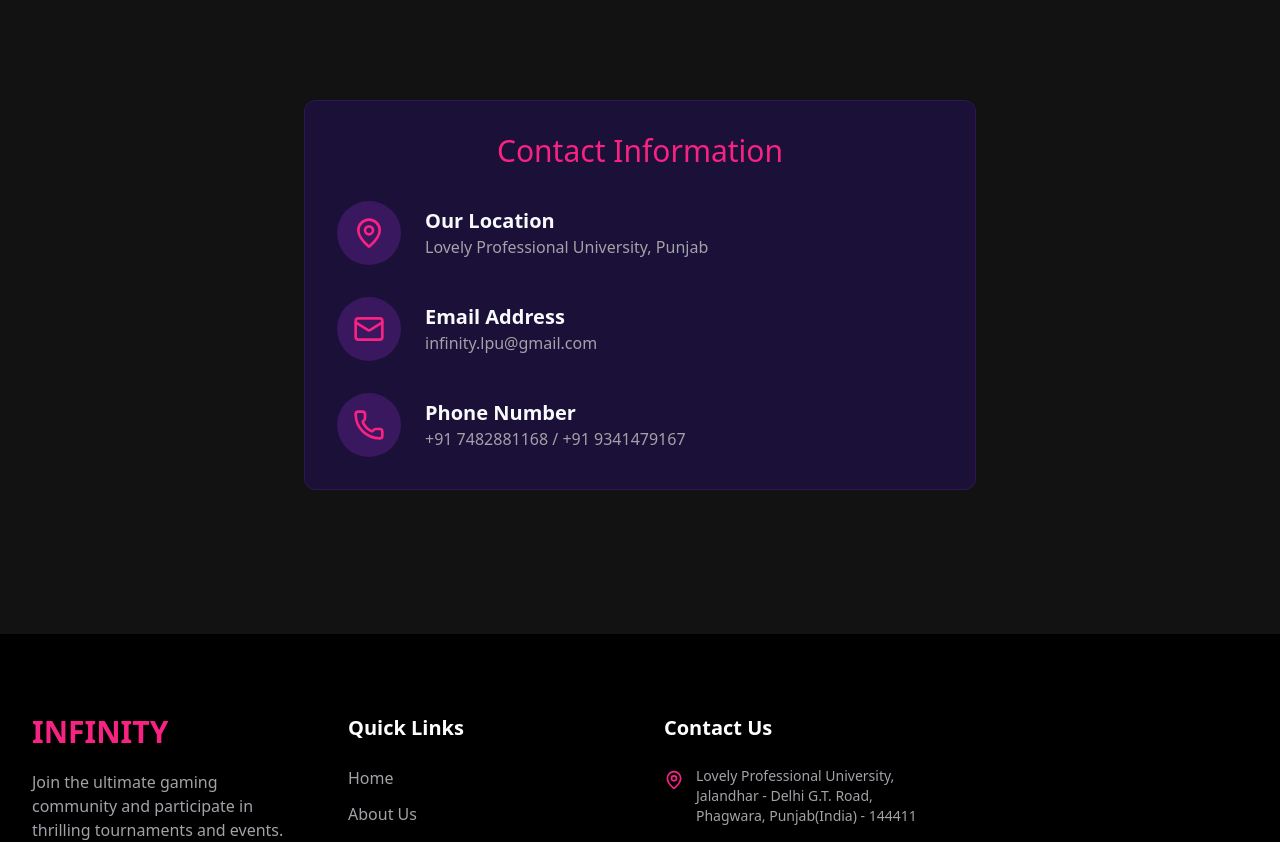
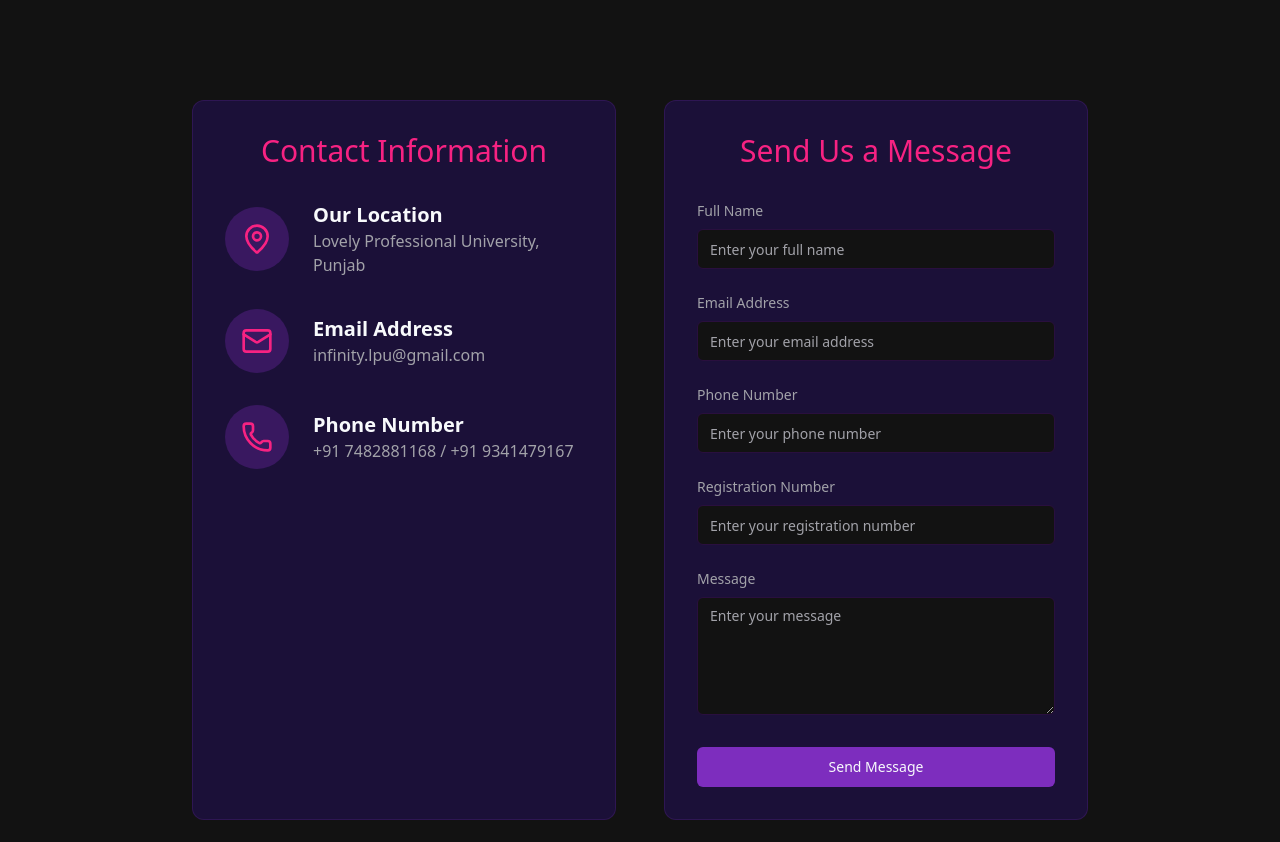
Before and after one commit to Yourabhay15/INFINITYLPU, a Next.js app: page /contact in a window 1280 px wide. Shown: the part 500-1342 px from the top of the page. Built offline with nearby package versions, Linux system fonts and the light colour scheme.

Commit message:
Form added

```diff
--- a/src/app/contact/page.tsx
+++ b/src/app/contact/page.tsx
@@ -1,11 +1,11 @@
-
-'use client';
 
 import { Mail, MapPin, Phone } from 'lucide-react';
 import Link from 'next/link';
+import { Input } from '@/components/ui/input';
+import { Textarea } from '@/components/ui/textarea';
+import { Button } from '@/components/ui/button';
 
 export default function ContactPage() {
-
   return (
     <>
       <header className="py-32 lg:py-40 bg-black text-center" data-ai-hint="communication lines">
@@ -22,8 +22,9 @@
 
       <section className="py-20 lg:py-28">
         <div className="container mx-auto px-4">
-          <div className="max-w-2xl mx-auto">
-            <div className="bg-secondary/20 p-8 rounded-xl border border-primary/20 mb-8">
+          <div className="max-w-4xl mx-auto">
+            <div className="grid grid-cols-1 md:grid-cols-2 gap-12">
+              <div className="bg-secondary/20 p-8 rounded-xl border border-primary/20">
                 <h3 className="font-headline text-3xl text-accent mb-8 text-center">Contact Information</h3>
                 <div className="space-y-8">
                   <div className="flex items-center">
@@ -55,6 +56,38 @@
                   </div>
                 </div>
               </div>
+              <div className="bg-secondary/20 p-8 rounded-xl border border-primary/20">
+                <h3 className="font-headline text-3xl text-accent mb-8 text-center">Send Us a Message</h3>
+                <form name="contact" method="POST" data-netlify="true">
+                  <input type="hidden" name="form-name" value="contact" />
+                  <div className="space-y-6">
+                    <div>
+                      <label htmlFor="name" className="block text-sm font-medium text-muted-foreground mb-2">Full Name</label>
+                      <Input id="name" name="name" type="text" placeholder="Enter your full name" required />
+                    </div>
+                    <div>
+                      <label htmlFor="email" className="block text-sm font-medium text-muted-foreground mb-2">Email Address</label>
+                      <Input id="email" name="email" type="email" placeholder="Enter your email address" required />
+                    </div>
+                    <div>
+                      <label htmlFor="phone" className="block text-sm font-medium text-muted-foreground mb-2">Phone Number</label>
+                      <Input id="phone" name="phone" type="tel" placeholder="Enter your phone number" />
+                    </div>
+                    <div>
+                      <label htmlFor="registration-number" className="block text-sm font-medium text-muted-foreground mb-2">Registration Number</label>
+                      <Input id="registration-number" name="registration-number" type="text" placeholder="Enter your registration number" />
+                    </div>
+                    <div>
+                      <label htmlFor="message" className="block text-sm font-medium text-muted-foreground mb-2">Message</label>
+                      <Textarea id="message" name="message" placeholder="Enter your message" rows={5} required />
+                    </div>
+                  </div>
+                  <div className="mt-8">
+                    <Button type="submit" className="w-full">Send Message</Button>
+                  </div>
+                </form>
+              </div>
+            </div>
           </div>
         </div>
       </section>
--- a/src/contact/actions.ts
+++ /dev/null
@@ -1,69 +0,0 @@
-
-'use server';
-
-import { z } from 'zod';
-
-const contactSchema = z.object({
-  name: z.string().min(2, { message: 'Name must be at least 2 characters.' }),
-  email: z.string().email({ message: 'Please enter a valid email.' }),
-  phone: z.string().optional(),
-  subject: z.string().min(5, { message: 'Subject must be at least 5 characters.' }),
-  message: z.string().min(10, { message: 'Message must be at least 10 characters.' }),
-});
-
-export type FormState = {
-  message: string;
-  success: boolean;
-};
-
-export async function submitContactForm(prevState: FormState, formData: FormData): Promise<FormState> {
-  const validatedFields = contactSchema.safeParse({
-    name: formData.get('name'),
-    email: formData.get('email'),
-    phone: formData.get('phone'),
-    subject: formData.get('subject'),
-    message: formData.get('message'),
-  });
-
-  if (!validatedFields.success) {
-    const errorMap = validatedFields.error.flatten().fieldErrors;
-    const firstError = Object.values(errorMap)[0]?.[0] ?? 'Invalid data provided. Please check the form and try again.';
-    return {
-      message: firstError,
-      success: false,
-    };
-  }
-
-  try {
-    const data = validatedFields.data;
-
-    const googleSheetUrl = 'https://script.google.com/macros/s/AKfycbx3Qtn1pbnqg5Dqf9jrLFu51QPcyHf8FC8aL5eHRxnp57S5Qztd3swGusrkylsv32nlNg/exec';
-
-    if (googleSheetUrl) {
-        await fetch(googleSheetUrl, {
-            method: 'POST',
-            headers: {
-                'Content-Type': 'application/json',
-            },
-            body: JSON.stringify({
-                ...data,
-                submittedAt: new Date().toISOString(),
-            }),
-            cache: 'no-cache',
-        });
-    }
-
-    console.log('Contact form submitted:', data);
-
-    return {
-      message: 'Thank you for your message! We will get back to you soon.',
-      success: true,
-    };
-  } catch (error) {
-    console.error('Error submitting form:', error);
-    return {
-      message: 'An unexpected error occurred. Please try again later.',
-      success: false,
-    };
-  }
-}
```
Lines whose indentation alone changed are shown as unchanged.
